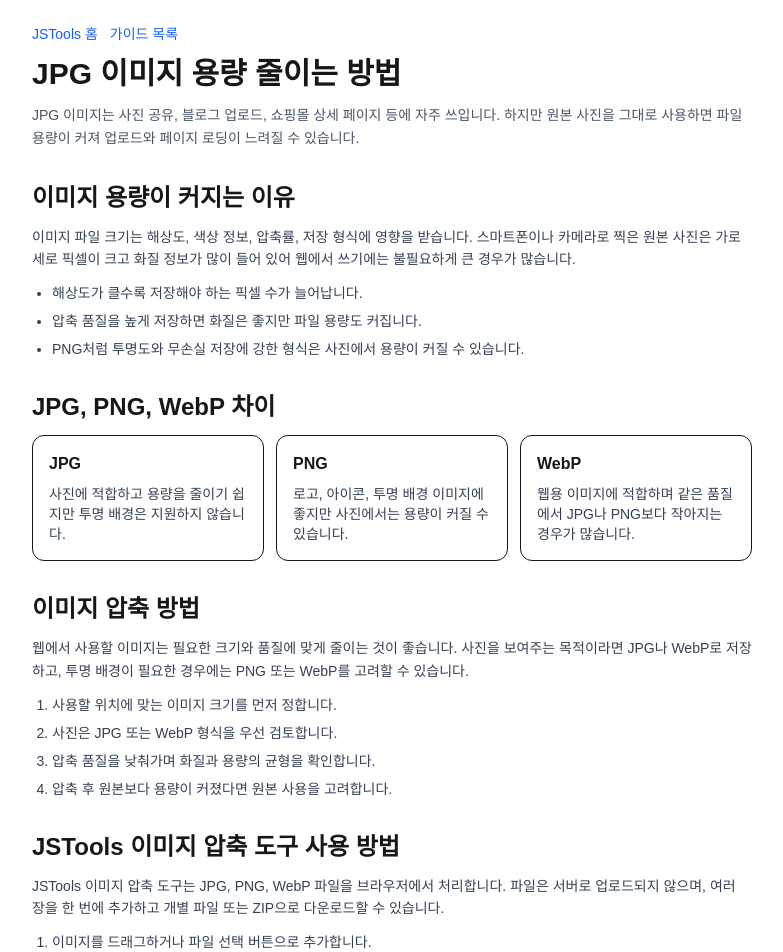
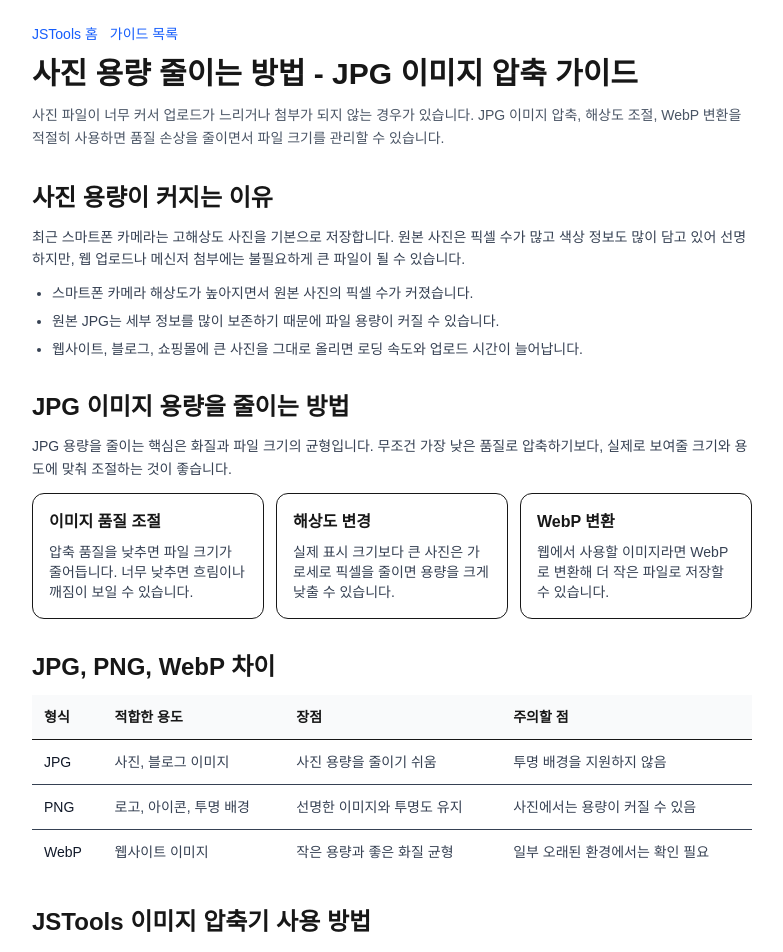
Before and after one commit to baezzaes/jstools, a Next.js app: page /guide/image-compression in a window 1280 px wide. Shown: the top 952 px of the page, without its empty margins (248-1031 px from the left). Built offline with nearby package versions, Linux system fonts and the light colour scheme.

Commit message:
fix: consolidate duplicate image compression guides

```diff
--- a/next-sitemap.config.js
+++ b/next-sitemap.config.js
@@ -2,7 +2,7 @@
 module.exports = {
   siteUrl: 'https://jstools-app.vercel.app',  // 본인의 도메인으로 설정
   generateRobotsTxt: true,  // robots.txt 파일 생성 여부
-  exclude: ['/test', '/test/*'], // 개발용/임시 라우트는 sitemap에서 제외
+  exclude: ['/test', '/test/*', '/guide/image-compress'], // 개발용/임시 라우트와 리디렉션 URL은 sitemap에서 제외
   changefreq: 'daily',      // 사이트 업데이트 빈도
   priority: 0.7,            // 기본 우선순위
   sitemapSize: 7000,        // 사이트맵에 포함될 최대 URL 수
--- a/src/app/guide/image-compress/page.tsx
+++ b/src/app/guide/image-compress/page.tsx
@@ -1,181 +1,5 @@
-import type { Metadata } from 'next'
-import Link from 'next/link'
-import { JsonLd } from '@/components/JsonLd'
-import { absoluteUrl, SITE_NAME, SITE_URL } from '@/lib/seo'
+import { permanentRedirect } from 'next/navigation'
 
-const pageTitle = '사진 용량 줄이는 방법 - JPG 이미지 압축 무료 도구 | JSTools'
-const pageDescription =
-  '사진과 JPG 이미지 용량을 줄이는 방법을 알아보세요. 품질 손상을 줄이고 무료 온라인 이미지 압축 도구로 파일 크기를 줄일 수 있습니다.'
-const pageUrl = absoluteUrl('/guide/image-compress')
-const publishedDate = '2026-08-02'
-
-export const metadata: Metadata = {
-  metadataBase: new URL(SITE_URL),
-  title: pageTitle,
-  description: pageDescription,
-  alternates: {
-    canonical: pageUrl,
-  },
-  openGraph: {
-    title: pageTitle,
-    description: pageDescription,
-    url: pageUrl,
-    siteName: SITE_NAME,
-    type: 'article',
-    locale: 'ko_KR',
-  },
-  twitter: {
-    card: 'summary',
-    title: pageTitle,
-    description: pageDescription,
-  },
+export default function ImageCompressRedirectPage() {
+  permanentRedirect('/guide/image-compression')
 }
-
-function buildArticleSchema() {
-  return {
-    '@context': 'https://schema.org',
-    '@type': 'Article',
-    '@id': `${pageUrl}#article`,
-    headline: pageTitle,
-    description: pageDescription,
-    datePublished: publishedDate,
-    dateModified: publishedDate,
-    mainEntityOfPage: pageUrl,
-    author: {
-      '@type': 'Organization',
-      name: SITE_NAME,
-    },
-    publisher: {
-      '@type': 'Organization',
-      name: SITE_NAME,
-      url: SITE_URL,
-    },
-  }
-}
-
-export default function ImageCompressGuidePage() {
-  return (
-    <article className="max-w-3xl mx-auto p-6 space-y-8">
-      <JsonLd id="image-compress-guide-article-schema" data={buildArticleSchema()} />
-
-      <header className="space-y-3">
-        <div className="flex flex-wrap gap-3 text-sm">
-          <Link href="/" className="text-blue-600 hover:underline">
-            JSTools 홈
-          </Link>
-          <Link href="/guide" className="text-blue-600 hover:underline">
-            가이드 목록
-          </Link>
-        </div>
-        <h1 className="text-3xl font-bold">사진 용량 줄이는 방법 - JPG 이미지 압축 가이드</h1>
-        <p className="text-sm text-gray-600 leading-relaxed">
-          사진 파일이 너무 커서 업로드가 느리거나 첨부가 되지 않는 경우가 있습니다. JPG 이미지 압축, 해상도 조절,
-          WebP 변환을 적절히 사용하면 품질 손상을 줄이면서 파일 크기를 관리할 수 있습니다.
-        </p>
-      </header>
-
-      <section className="space-y-3">
-        <h2 className="text-2xl font-semibold">사진 용량이 커지는 이유</h2>
-        <p className="text-sm text-gray-700 leading-relaxed">
-          최근 스마트폰 카메라는 고해상도 사진을 기본으로 저장합니다. 원본 사진은 픽셀 수가 많고 색상 정보도 많이
-          담고 있어 선명하지만, 웹 업로드나 메신저 첨부에는 불필요하게 큰 파일이 될 수 있습니다.
-        </p>
-        <ul className="list-disc space-y-2 pl-5 text-sm text-gray-700">
-          <li>스마트폰 카메라 해상도가 높아지면서 원본 사진의 픽셀 수가 커졌습니다.</li>
-          <li>원본 JPG는 세부 정보를 많이 보존하기 때문에 파일 용량이 커질 수 있습니다.</li>
-          <li>웹사이트, 블로그, 쇼핑몰에 큰 사진을 그대로 올리면 로딩 속도와 업로드 시간이 늘어납니다.</li>
-        </ul>
-      </section>
-
-      <section className="space-y-3">
-        <h2 className="text-2xl font-semibold">JPG 이미지 용량을 줄이는 방법</h2>
-        <p className="text-sm text-gray-700 leading-relaxed">
-          JPG 용량을 줄이는 핵심은 화질과 파일 크기의 균형입니다. 무조건 가장 낮은 품질로 압축하기보다, 실제로
-          보여줄 크기와 용도에 맞춰 조절하는 것이 좋습니다.
-        </p>
-        <div className="grid gap-3 md:grid-cols-3">
-          <div className="rounded-xl border p-4">
-            <h3 className="font-semibold">이미지 품질 조절</h3>
-            <p className="mt-2 text-sm text-gray-700">
-              압축 품질을 낮추면 파일 크기가 줄어듭니다. 너무 낮추면 흐림이나 깨짐이 보일 수 있습니다.
-            </p>
-          </div>
-          <div className="rounded-xl border p-4">
-            <h3 className="font-semibold">해상도 변경</h3>
-            <p className="mt-2 text-sm text-gray-700">
-              실제 표시 크기보다 큰 사진은 가로세로 픽셀을 줄이면 용량을 크게 낮출 수 있습니다.
-            </p>
-          </div>
-          <div className="rounded-xl border p-4">
-            <h3 className="font-semibold">WebP 변환</h3>
-            <p className="mt-2 text-sm text-gray-700">
-              웹에서 사용할 이미지라면 WebP로 변환해 더 작은 파일로 저장할 수 있습니다.
-            </p>
-          </div>
-        </div>
-      </section>
-
-      <section className="space-y-3">
-        <h2 className="text-2xl font-semibold">JPG, PNG, WebP 차이</h2>
-        <div className="overflow-x-auto">
-          <table className="w-full min-w-[560px] border-collapse text-left text-sm">
-            <thead>
-              <tr className="border-b bg-gray-50">
-                <th className="p-3 font-semibold">형식</th>
-                <th className="p-3 font-semibold">적합한 용도</th>
-                <th className="p-3 font-semibold">장점</th>
-                <th className="p-3 font-semibold">주의할 점</th>
-              </tr>
-            </thead>
-            <tbody className="text-gray-700">
-              <tr className="border-b">
-                <td className="p-3 font-medium text-gray-900">JPG</td>
-                <td className="p-3">사진, 블로그 이미지</td>
-                <td className="p-3">사진 용량을 줄이기 쉬움</td>
-                <td className="p-3">투명 배경을 지원하지 않음</td>
-              </tr>
-              <tr className="border-b">
-                <td className="p-3 font-medium text-gray-900">PNG</td>
-                <td className="p-3">로고, 아이콘, 투명 배경</td>
-                <td className="p-3">선명한 이미지와 투명도 유지</td>
-                <td className="p-3">사진에서는 용량이 커질 수 있음</td>
-              </tr>
-              <tr>
-                <td className="p-3 font-medium text-gray-900">WebP</td>
-                <td className="p-3">웹사이트 이미지</td>
-                <td className="p-3">작은 용량과 좋은 화질 균형</td>
-                <td className="p-3">일부 오래된 환경에서는 확인 필요</td>
-              </tr>
-            </tbody>
-          </table>
-        </div>
-      </section>
-
-      <section className="space-y-3">
-        <h2 className="text-2xl font-semibold">JSTools 이미지 압축기 사용 방법</h2>
-        <p className="text-sm text-gray-700 leading-relaxed">
-          JSTools 이미지 압축기는 브라우저에서 JPG, PNG, WebP 이미지를 처리합니다. 선택한 이미지는 서버로
-          업로드되지 않으며, 압축 결과를 개별 파일 또는 ZIP으로 내려받을 수 있습니다.
-        </p>
-        <ol className="list-decimal space-y-2 pl-5 text-sm text-gray-700">
-          <li>이미지 선택 버튼을 누르거나 사진 파일을 끌어다 놓습니다.</li>
-          <li>품질을 조절하고 압축 결과를 확인합니다.</li>
-          <li>압축된 파일을 개별 다운로드하거나 전체 ZIP으로 다운로드합니다.</li>
-        </ol>
-      </section>
-
-      <section className="rounded-xl border bg-gray-50 p-5 text-center space-y-3">
-        <h2 className="text-xl font-semibold">사진 용량을 바로 줄여보세요</h2>
-        <p className="text-sm text-gray-600">
-          설치 없이 브라우저에서 JPG, PNG, WebP 이미지를 압축할 수 있습니다.
-        </p>
-        <Link
-          href="/tools/image/image-compressor"
-          className="inline-block px-5 py-3 bg-black text-white rounded hover:bg-gray-800 transition"
-        >
-          이미지 용량 줄이기 바로가기
-        </Link>
-      </section>
-    </article>
-  )
-}
--- a/src/app/guide/image-compression/page.tsx
+++ b/src/app/guide/image-compression/page.tsx
@@ -3,9 +3,9 @@ import Link from 'next/link'
 import { JsonLd } from '@/components/JsonLd'
 import { absoluteUrl, SITE_NAME, SITE_URL } from '@/lib/seo'
 
-const pageTitle = 'JPG 이미지 용량 줄이는 방법 | JSTools'
+const pageTitle = '사진 용량 줄이는 방법 - JPG 이미지 압축 무료 도구 | JSTools'
 const pageDescription =
-  'JPG 이미지 용량이 커지는 이유, JPG PNG WebP 차이, 브라우저에서 이미지 압축 도구를 사용하는 방법을 정리한 가이드입니다.'
+  '사진과 JPG 이미지 용량을 줄이는 방법을 알아보세요. 품질 손상을 줄이고 무료 온라인 이미지 압축 도구로 파일 크기를 줄일 수 있습니다.'
 const pageUrl = absoluteUrl('/guide/image-compression')
 const publishedDate = '2026-08-02'
 
@@ -67,82 +67,113 @@ export default function ImageCompressionGuidePage() {
             가이드 목록
           </Link>
         </div>
-        <h1 className="text-3xl font-bold">JPG 이미지 용량 줄이는 방법</h1>
+        <h1 className="text-3xl font-bold">사진 용량 줄이는 방법 - JPG 이미지 압축 가이드</h1>
         <p className="text-sm text-gray-600 leading-relaxed">
-          JPG 이미지는 사진 공유, 블로그 업로드, 쇼핑몰 상세 페이지 등에 자주 쓰입니다. 하지만 원본 사진을 그대로
-          사용하면 파일 용량이 커져 업로드와 페이지 로딩이 느려질 수 있습니다.
+          사진 파일이 너무 커서 업로드가 느리거나 첨부가 되지 않는 경우가 있습니다. JPG 이미지 압축, 해상도 조절,
+          WebP 변환을 적절히 사용하면 품질 손상을 줄이면서 파일 크기를 관리할 수 있습니다.
         </p>
       </header>
 
       <section className="space-y-3">
-        <h2 className="text-2xl font-semibold">이미지 용량이 커지는 이유</h2>
+        <h2 className="text-2xl font-semibold">사진 용량이 커지는 이유</h2>
         <p className="text-sm text-gray-700 leading-relaxed">
-          이미지 파일 크기는 해상도, 색상 정보, 압축률, 저장 형식에 영향을 받습니다. 스마트폰이나 카메라로 찍은
-          원본 사진은 가로세로 픽셀이 크고 화질 정보가 많이 들어 있어 웹에서 쓰기에는 불필요하게 큰 경우가 많습니다.
+          최근 스마트폰 카메라는 고해상도 사진을 기본으로 저장합니다. 원본 사진은 픽셀 수가 많고 색상 정보도 많이
+          담고 있어 선명하지만, 웹 업로드나 메신저 첨부에는 불필요하게 큰 파일이 될 수 있습니다.
         </p>
         <ul className="list-disc space-y-2 pl-5 text-sm text-gray-700">
-          <li>해상도가 클수록 저장해야 하는 픽셀 수가 늘어납니다.</li>
-          <li>압축 품질을 높게 저장하면 화질은 좋지만 파일 용량도 커집니다.</li>
-          <li>PNG처럼 투명도와 무손실 저장에 강한 형식은 사진에서 용량이 커질 수 있습니다.</li>
+          <li>스마트폰 카메라 해상도가 높아지면서 원본 사진의 픽셀 수가 커졌습니다.</li>
+          <li>원본 JPG는 세부 정보를 많이 보존하기 때문에 파일 용량이 커질 수 있습니다.</li>
+          <li>웹사이트, 블로그, 쇼핑몰에 큰 사진을 그대로 올리면 로딩 속도와 업로드 시간이 늘어납니다.</li>
         </ul>
       </section>
 
       <section className="space-y-3">
-        <h2 className="text-2xl font-semibold">JPG, PNG, WebP 차이</h2>
+        <h2 className="text-2xl font-semibold">JPG 이미지 용량을 줄이는 방법</h2>
+        <p className="text-sm text-gray-700 leading-relaxed">
+          JPG 용량을 줄이는 핵심은 화질과 파일 크기의 균형입니다. 무조건 가장 낮은 품질로 압축하기보다, 실제로
+          보여줄 크기와 용도에 맞춰 조절하는 것이 좋습니다.
+        </p>
         <div className="grid gap-3 md:grid-cols-3">
           <div className="rounded-xl border p-4">
-            <h3 className="font-semibold">JPG</h3>
-            <p className="mt-2 text-sm text-gray-700">사진에 적합하고 용량을 줄이기 쉽지만 투명 배경은 지원하지 않습니다.</p>
+            <h3 className="font-semibold">이미지 품질 조절</h3>
+            <p className="mt-2 text-sm text-gray-700">
+              압축 품질을 낮추면 파일 크기가 줄어듭니다. 너무 낮추면 흐림이나 깨짐이 보일 수 있습니다.
+            </p>
           </div>
           <div className="rounded-xl border p-4">
-            <h3 className="font-semibold">PNG</h3>
-            <p className="mt-2 text-sm text-gray-700">로고, 아이콘, 투명 배경 이미지에 좋지만 사진에서는 용량이 커질 수 있습니다.</p>
+            <h3 className="font-semibold">해상도 변경</h3>
+            <p className="mt-2 text-sm text-gray-700">
+              실제 표시 크기보다 큰 사진은 가로세로 픽셀을 줄이면 용량을 크게 낮출 수 있습니다.
+            </p>
           </div>
           <div className="rounded-xl border p-4">
-            <h3 className="font-semibold">WebP</h3>
-            <p className="mt-2 text-sm text-gray-700">웹용 이미지에 적합하며 같은 품질에서 JPG나 PNG보다 작아지는 경우가 많습니다.</p>
+            <h3 className="font-semibold">WebP 변환</h3>
+            <p className="mt-2 text-sm text-gray-700">
+              웹에서 사용할 이미지라면 WebP로 변환해 더 작은 파일로 저장할 수 있습니다.
+            </p>
           </div>
         </div>
       </section>
 
       <section className="space-y-3">
-        <h2 className="text-2xl font-semibold">이미지 압축 방법</h2>
-        <p className="text-sm text-gray-700 leading-relaxed">
-          웹에서 사용할 이미지는 필요한 크기와 품질에 맞게 줄이는 것이 좋습니다. 사진을 보여주는 목적이라면 JPG나
-          WebP로 저장하고, 투명 배경이 필요한 경우에는 PNG 또는 WebP를 고려할 수 있습니다.
-        </p>
-        <ol className="list-decimal space-y-2 pl-5 text-sm text-gray-700">
-          <li>사용할 위치에 맞는 이미지 크기를 먼저 정합니다.</li>
-          <li>사진은 JPG 또는 WebP 형식을 우선 검토합니다.</li>
-          <li>압축 품질을 낮춰가며 화질과 용량의 균형을 확인합니다.</li>
-          <li>압축 후 원본보다 용량이 커졌다면 원본 사용을 고려합니다.</li>
-        </ol>
+        <h2 className="text-2xl font-semibold">JPG, PNG, WebP 차이</h2>
+        <div className="overflow-x-auto">
+          <table className="w-full min-w-[560px] border-collapse text-left text-sm">
+            <thead>
+              <tr className="border-b bg-gray-50">
+                <th className="p-3 font-semibold">형식</th>
+                <th className="p-3 font-semibold">적합한 용도</th>
+                <th className="p-3 font-semibold">장점</th>
+                <th className="p-3 font-semibold">주의할 점</th>
+              </tr>
+            </thead>
+            <tbody className="text-gray-700">
+              <tr className="border-b">
+                <td className="p-3 font-medium text-gray-900">JPG</td>
+                <td className="p-3">사진, 블로그 이미지</td>
+                <td className="p-3">사진 용량을 줄이기 쉬움</td>
+                <td className="p-3">투명 배경을 지원하지 않음</td>
+              </tr>
+              <tr className="border-b">
+                <td className="p-3 font-medium text-gray-900">PNG</td>
+                <td className="p-3">로고, 아이콘, 투명 배경</td>
+                <td className="p-3">선명한 이미지와 투명도 유지</td>
+                <td className="p-3">사진에서는 용량이 커질 수 있음</td>
+              </tr>
+              <tr>
+                <td className="p-3 font-medium text-gray-900">WebP</td>
+                <td className="p-3">웹사이트 이미지</td>
+                <td className="p-3">작은 용량과 좋은 화질 균형</td>
+                <td className="p-3">일부 오래된 환경에서는 확인 필요</td>
+              </tr>
+            </tbody>
+          </table>
+        </div>
       </section>
 
       <section className="space-y-3">
-        <h2 className="text-2xl font-semibold">JSTools 이미지 압축 도구 사용 방법</h2>
+        <h2 className="text-2xl font-semibold">JSTools 이미지 압축기 사용 방법</h2>
         <p className="text-sm text-gray-700 leading-relaxed">
-          JSTools 이미지 압축 도구는 JPG, PNG, WebP 파일을 브라우저에서 처리합니다. 파일은 서버로 업로드되지
-          않으며, 여러 장을 한 번에 추가하고 개별 파일 또는 ZIP으로 다운로드할 수 있습니다.
+          JSTools 이미지 압축기는 브라우저에서 JPG, PNG, WebP 이미지를 처리합니다. 선택한 이미지는 서버로
+          업로드되지 않으며, 압축 결과를 개별 파일 또는 ZIP으로 내려받을 수 있습니다.
         </p>
         <ol className="list-decimal space-y-2 pl-5 text-sm text-gray-700">
-          <li>이미지를 드래그하거나 파일 선택 버튼으로 추가합니다.</li>
-          <li>품질 슬라이더로 압축 강도를 조절합니다.</li>
-          <li>결과 용량과 절감률을 확인합니다.</li>
-          <li>개별 다운로드 또는 전체 ZIP 다운로드를 선택합니다.</li>
+          <li>이미지 선택 버튼을 누르거나 사진 파일을 끌어다 놓습니다.</li>
+          <li>품질을 조절하고 압축 결과를 확인합니다.</li>
+          <li>압축된 파일을 개별 다운로드하거나 전체 ZIP으로 다운로드합니다.</li>
         </ol>
       </section>
 
       <section className="rounded-xl border bg-gray-50 p-5 text-center space-y-3">
-        <h2 className="text-xl font-semibold">이미지를 바로 압축해 보세요</h2>
+        <h2 className="text-xl font-semibold">사진 용량을 바로 줄여보세요</h2>
         <p className="text-sm text-gray-600">
-          별도 설치 없이 브라우저에서 JPG, PNG, WebP 이미지를 압축할 수 있습니다.
+          설치 없이 브라우저에서 JPG, PNG, WebP 이미지를 압축할 수 있습니다.
         </p>
         <Link
           href="/tools/image/image-compressor"
           className="inline-block px-5 py-3 bg-black text-white rounded hover:bg-gray-800 transition"
         >
-          JSTools 이미지 압축 도구 사용하기
+          이미지 용량 줄이기 바로가기
         </Link>
       </section>
     </article>
--- a/src/app/guide/page.tsx
+++ b/src/app/guide/page.tsx
@@ -33,15 +33,9 @@ export const metadata: Metadata = {
 
 const guides = [
   {
-    href: '/guide/image-compress',
+    href: '/guide/image-compression',
     title: '사진 용량 줄이는 방법',
     description: 'JPG 사진 용량을 줄이는 방법과 이미지 품질, 해상도, WebP 변환 기준을 정리합니다.',
-    category: '이미지 최적화',
-  },
-  {
-    href: '/guide/image-compression',
-    title: 'JPG 이미지 용량 줄이는 방법',
-    description: '이미지 용량이 커지는 이유와 JPG, PNG, WebP 차이를 이해하고 압축 방법을 확인합니다.',
     category: '이미지 최적화',
   },
 ]
```
Also changed, not shown: 1 other file (tests, documents, lock files or other folders).
